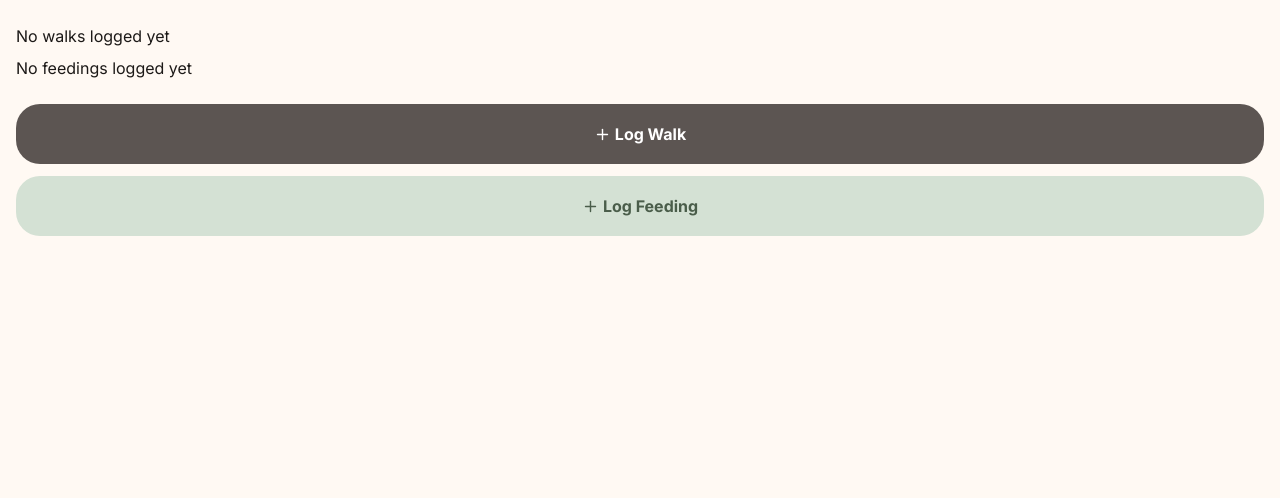
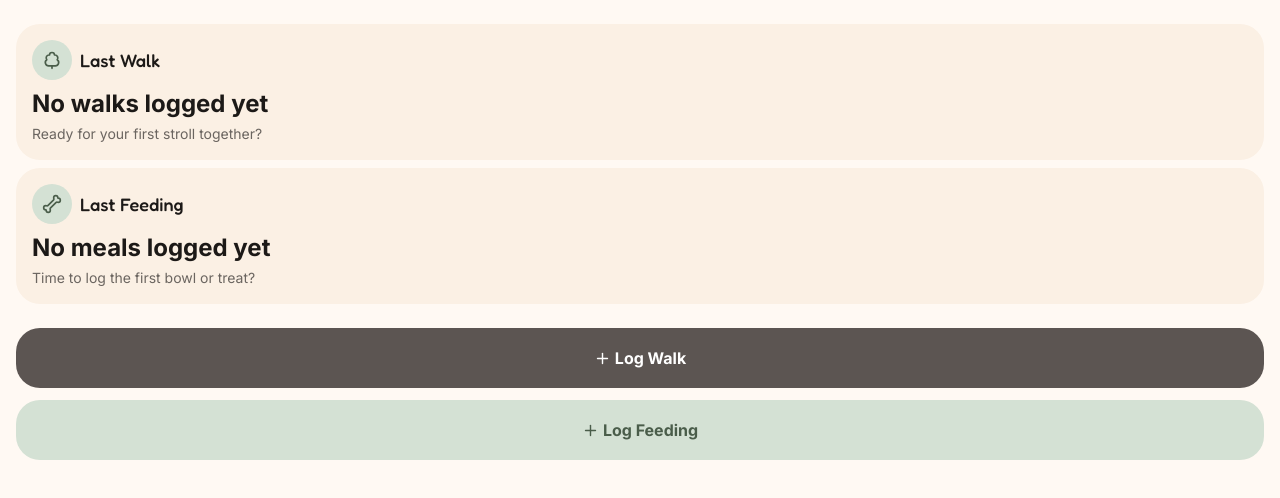
Before and after one commit to lindajensen/waggr, a Next.js app: page / in a window 1280 px wide. Shown: the top 498 px of the page. Built offline with nearby package versions, Linux system fonts and the light colour scheme; no server answers; the database is empty.

Commit message:
Show EmptyStatusCard when no walks or feedings exist yet

```diff
--- a/src/app/page.tsx
+++ b/src/app/page.tsx
@@ -2,6 +2,7 @@ import sql from "@/lib/db";
 import { TreeDeciduous, Bone } from "lucide-react";
 
 import StatusCard from "@/components/StatusCard";
+import EmptyStatusCard from "@/components/EmptyStatusCard";
 import QuickActions from "@/components/QuickActions";
 
 import { capitalize } from "@/lib/formatters";
@@ -33,7 +34,12 @@ export default async function Home() {
           detail={`${lastWalk.duration} min · ${lastWalk.potty_breaks?.map(capitalize).join(" & ")}`}
         />
       ) : (
-        <p>No walks logged yet</p>
+        <EmptyStatusCard
+          icon={TreeDeciduous}
+          title="Last Walk"
+          message="No walks logged yet"
+          hint="Ready for your first stroll together?"
+        />
       )}
 
       {lastFeeding ? (
@@ -44,7 +50,12 @@ export default async function Home() {
           detail={`${lastFeeding.portion_size} g · ${lastFeeding.food_type}`}
         />
       ) : (
-        <p>No feedings logged yet</p>
+        <EmptyStatusCard
+          icon={Bone}
+          title="Last Feeding"
+          message="No meals logged yet"
+          hint="Time to log the first bowl or treat?"
+        />
       )}
 
       <QuickActions />
```
